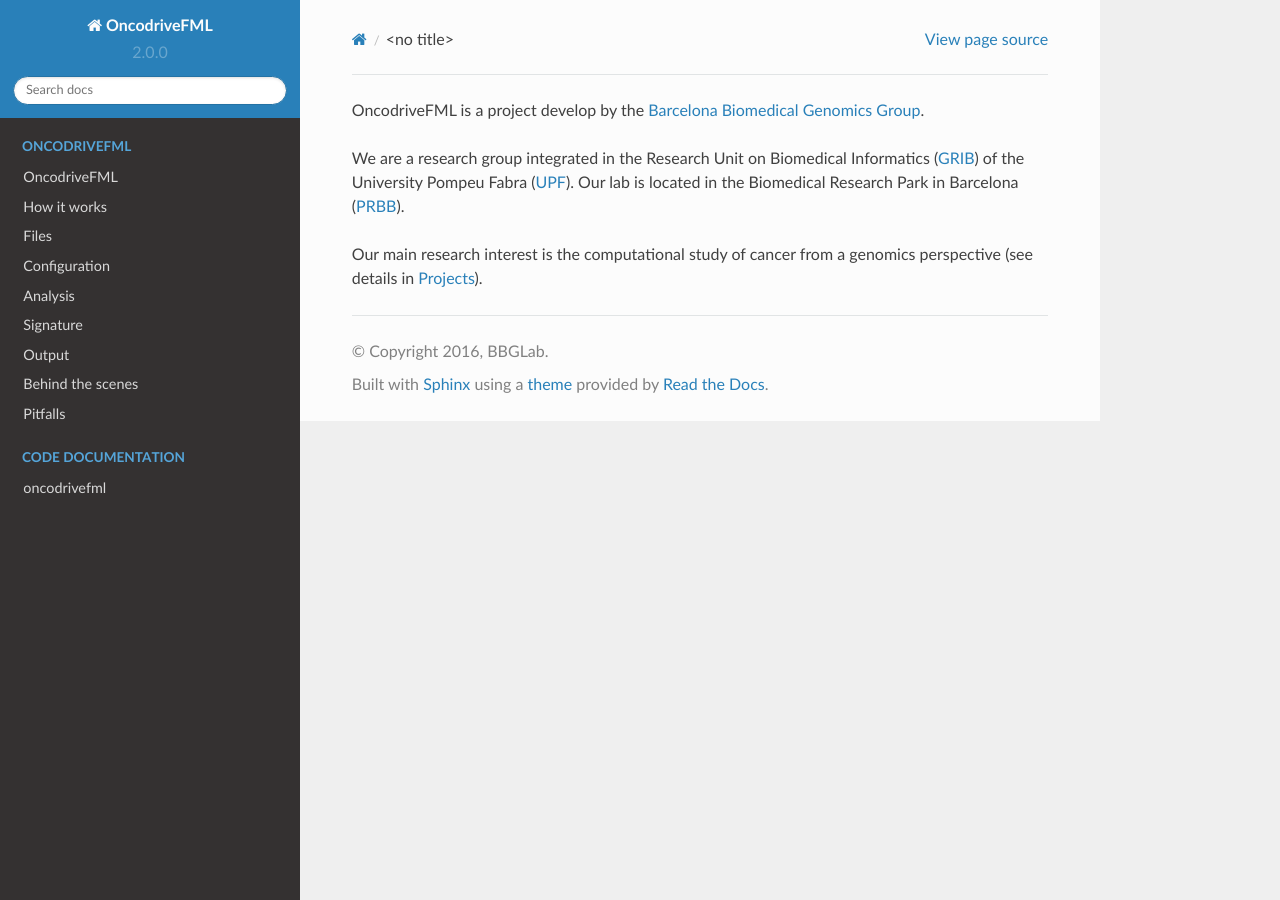
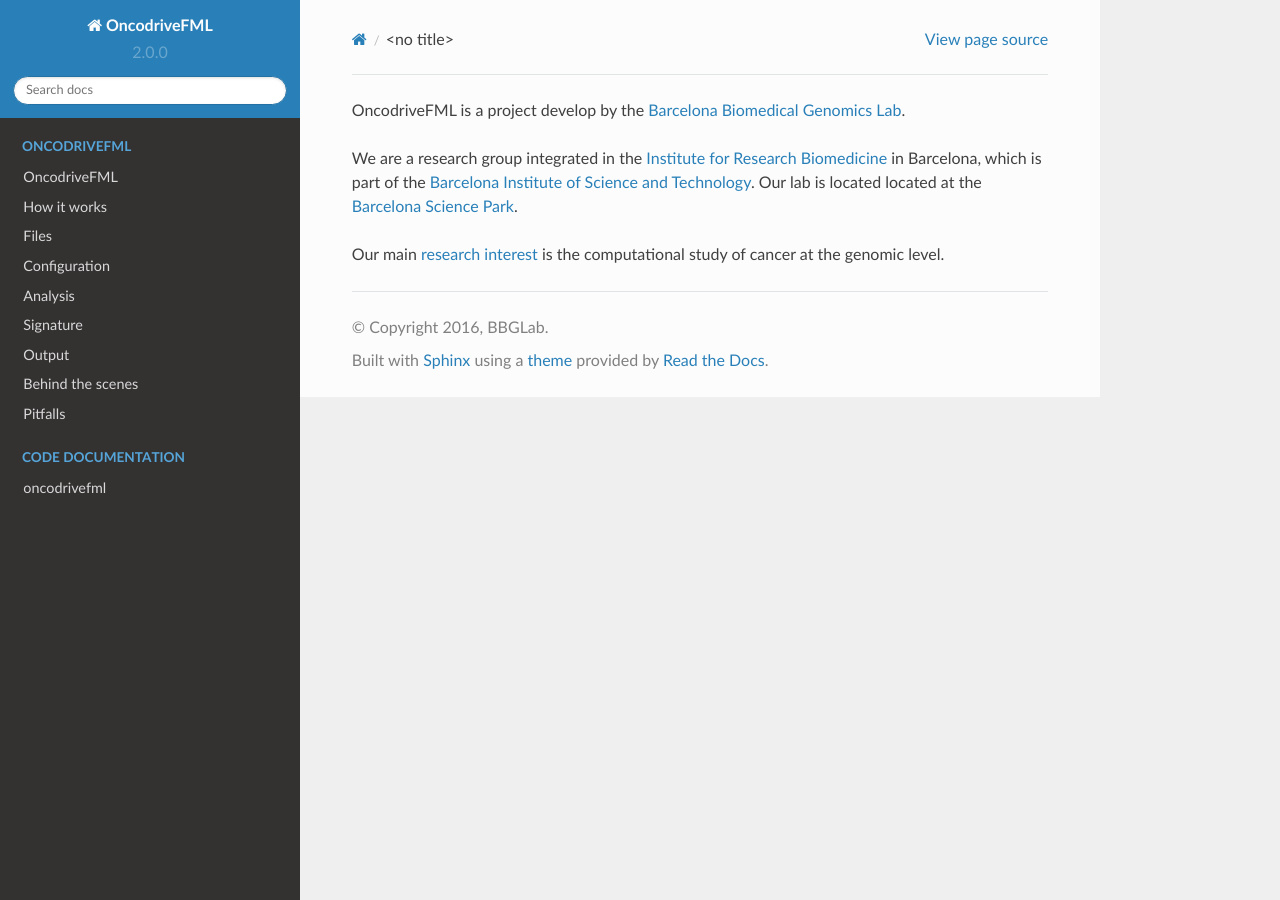
Before and after one commit to bbglab/oncodrivefml, a Sphinx documentation site: the page built from docs/source/group.rst, in a window 1280 px wide. Built offline with Sphinx 7.4.7 and the Read the Docs theme 2.0.0, drawn with Linux system fonts in a browser that asks for light colours; formulas are drawn with MathJax 3.

Commit message:
Documentation updated

```diff
--- a/docs/source/group.rst
+++ b/docs/source/group.rst
@@ -1,8 +1,9 @@
-OncodriveFML is a project develop by the `Barcelona Biomedical Genomics Group <http://bg.upf.edu/group/index.php>`_.
+OncodriveFML is a project develop by the `Barcelona Biomedical Genomics Lab <http://bbglab.irbbarcelona.org>`_.
 
-We are a research group integrated in the Research Unit on Biomedical Informatics (`GRIB <http://grib.imim.es/>`_)
-of the University Pompeu Fabra (`UPF <https://www.upf.edu/>`_).
-Our lab is located in the Biomedical Research Park in Barcelona (`PRBB <http://www.prbb.org/>`_).
+We are a research group integrated in
+the `Institute for Research Biomedicine <https://www.irbbarcelona.org>`_ in Barcelona,
+which is part of the `Barcelona Institute of Science and Technology <http://bist.eu>`_.
+Our lab is located  located at the `Barcelona Science Park <http://www.pcb.ub.edu>`_.
 
-Our main research interest is the computational study of cancer from a genomics perspective
-(see details in `Projects <http://bg.upf.edu/group/tools.php>`_).
+Our main `research interest <http://bbglab.irbbarcelona.org/web/index.php/research/>`_ is
+the computational study of cancer at the genomic level.
--- a/docs/source/pkg/modules.rst
+++ b/docs/source/pkg/modules.rst
@@ -5,4 +5,3 @@ oncodrivefml
    :maxdepth: 4
 
    oncodrivefml
-   setup
--- a/readthedocs.yml
+++ b/readthedocs.yml
@@ -1,4 +1,3 @@
-requirements_file: docs/source/requirements.txt
 conda:
   file: docs/source/environment.yml
 python:
```
Also changed, not shown: docs/source/environment.yml (+17 -6 lines), docs/source/oncodriveFML.rst (+7 -0 lines), docs/source/pkg/oncodrivefml.rst (+16 -0 lines), docs/source/pkg/setup.rst (deleted, +0 -7 lines).
